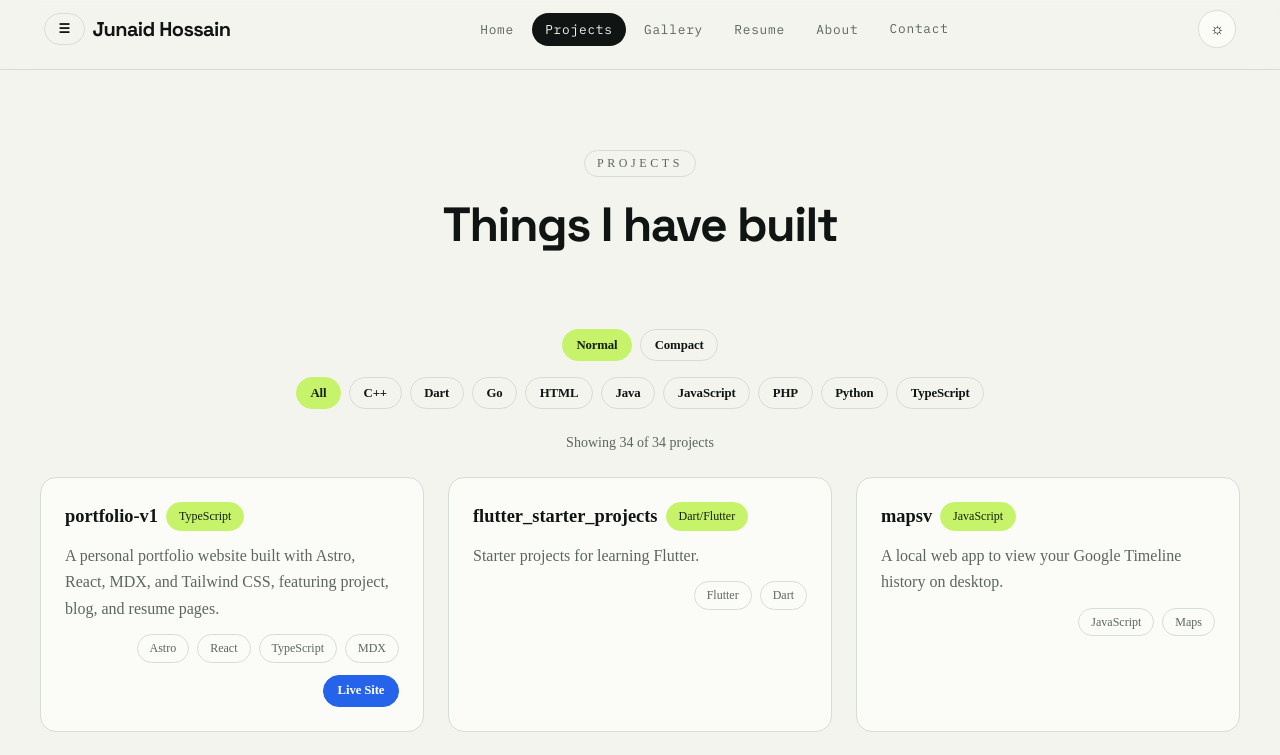
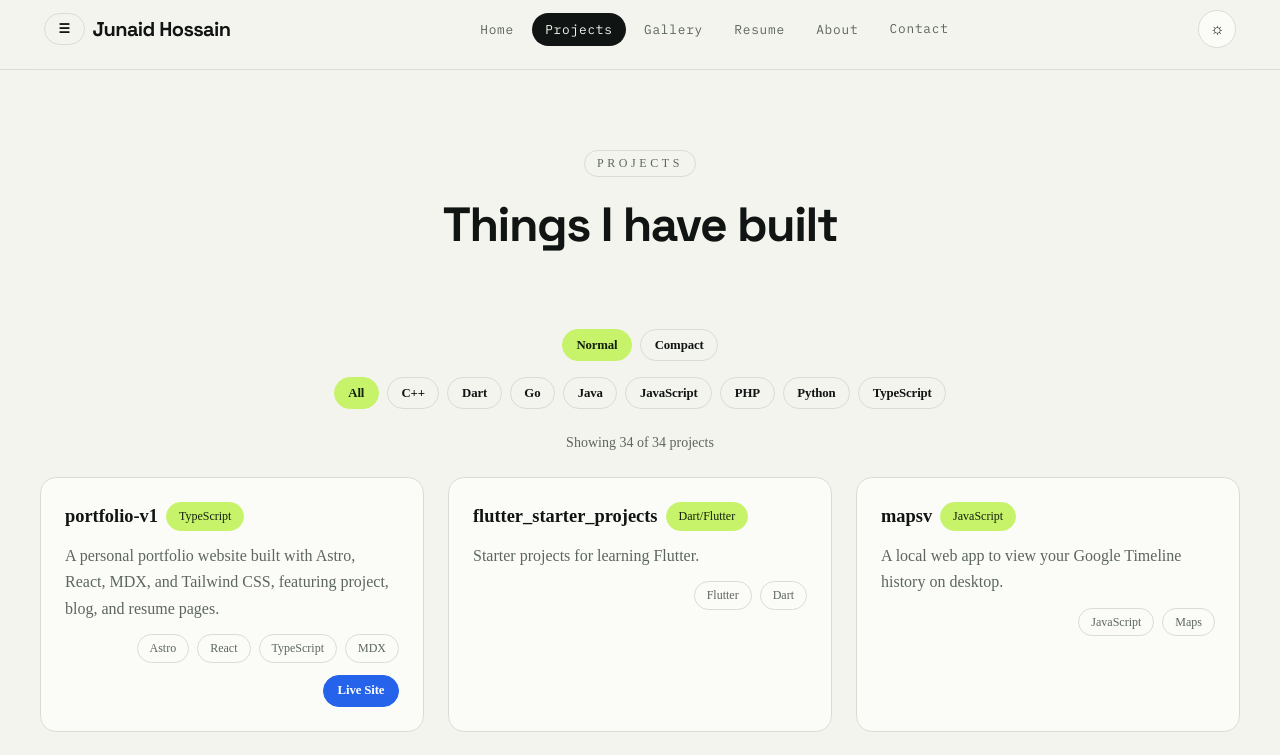
Before and after one commit to junaid-h0ssain/junaid-h0ssain.github.io, a Next.js app in the folder web/: page /projects in a window 1280 px wide. Shown: the top 755 px of the page. Built offline with nearby package versions, Linux system fonts and the light colour scheme.

Commit message:
Remove gallery captions and HTML project filter

```diff
--- a/web/components/gallery-grid.tsx
+++ b/web/components/gallery-grid.tsx
@@ -75,9 +75,6 @@ export function GalleryGrid() {
           >
             {/* eslint-disable-next-line @next/next/no-img-element */}
             <img src={item.src} alt={item.title} loading="lazy" />
-            <figcaption>
-              <span>{item.title}</span>
-            </figcaption>
           </figure>
         ))}
       </div>
--- a/web/components/projects-view.tsx
+++ b/web/components/projects-view.tsx
@@ -23,7 +23,6 @@ const LANGUAGES = [
   "C++",
   "Dart",
   "Go",
-  "HTML",
   "Java",
   "JavaScript",
   "PHP",
```
